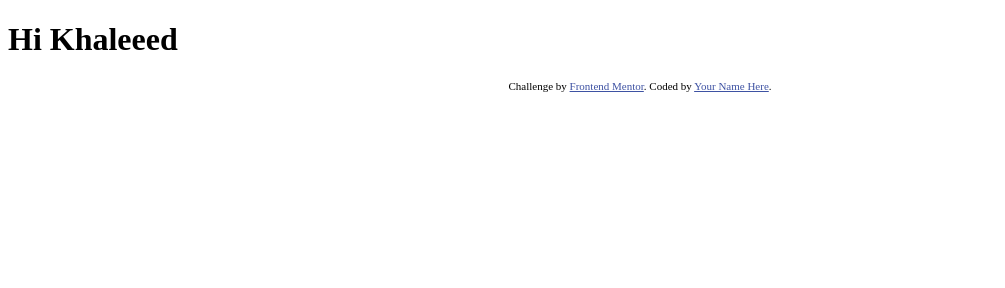
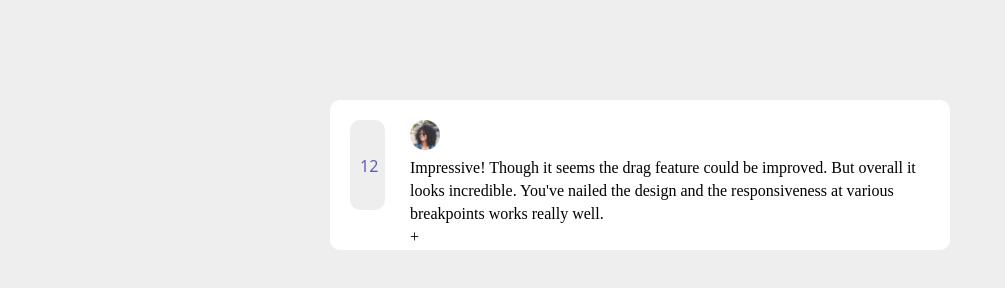
Before and after one commit to halithalil/css_website, a plain HTML site: page index.html in a window 1280 px wide. Shown: the whole page, without its empty margins (0-1005 px from the left). Drawn offline with Linux system fonts and the light colour scheme.

Commit message:
added css

```diff
--- /dev/null
+++ b/css/one.css
@@ -0,0 +1,55 @@
+body{
+    background: #eee;
+}
+
+
+
+
+.one{
+    width:620px;
+    height:150px;
+    background:hsl(0deg 0% 100%) ;
+    border-radius: 10px;
+    position: relative;
+    margin: auto;
+    margin-top: 100px;
+}
+ div.tow{
+    width: 35px;
+    height: 90px;
+    background:#eee;
+    border-radius: 10px;
+    position: absolute;
+    margin-left: 20px;
+    margin-top: 20px;
+}
+
+div.there{
+    color: hsl(242deg 34% 53%);
+    font-family:system-ui, -apple-system, BlinkMacSystemFont, 'Segoe UI', Roboto, Oxygen, Ubuntu, Cantarell, 'Open Sans', 'Helvetica Neue', sans-serif;
+    position:relative;
+    margin-top: 35px;
+    margin-left: 10px;
+}
+
+.foto{
+    width: 30px;
+    height: 30px;
+    display: inline-flex;
+    margin-left: 80px;
+    margin-top: 20px;
+
+}
+
+
+p{
+position: relative;
+margin: auto;
+margin-left: 80px;
+margin-top: 5px;
+}
+
+.four{
+   position: relative;
+
+}
--- a/index.html
+++ b/index.html
@@ -2,25 +2,20 @@
 <html lang="en">
 <head>
   <meta charset="UTF-8">
-  <meta name="viewport" content="width=device-width, initial-scale=1.0"> <!-- displays site properly based on user's device -->
-
-  <link rel="icon" type="image/png" sizes="32x32" href="./images/favicon-32x32.png">
-
-  <title>Frontend Mentor | Interactive comments section</title>
-
-  <!-- Feel free to remove these styles or customise in your own stylesheet 👍 -->
-  <style>
-    .attribution { font-size: 11px; text-align: center; }
-    .attribution a { color: hsl(228, 45%, 44%); }
-  </style>
+  <meta http-equiv="X-UA-Compatible" content="IE=edge">
+  <link rel="stylesheet" href="css/one.css">
+  <title>Document</title>
 </head>
 <body>
-
-  <!-- Pull dynamic content from the data.json file -->
-  <h1>Hi Khaleeed</h1>
-  <div class="attribution">
-    Challenge by <a href="https://www.frontendmentor.io?ref=challenge" target="_blank">Frontend Mentor</a>.
-    Coded by <a href="#">Your Name Here</a>.
+  <div class="one">
+      <div class="tow">
+        <div class="there">12</div>
+      </div>
+      <div class="foto"><img src="images/avatars/image-amyrobson.png" alt=""></div>
+      <p>Impressive! Though it seems the drag feature could be improved. But overall it
+      <p> looks incredible. You've nailed the design and the responsiveness at various
+      <p> breakpoints works really well.</p>
+      <p class="four">+</p>
   </div>
 </body>
 </html>
```
Also changed, not shown: 2 other files.
